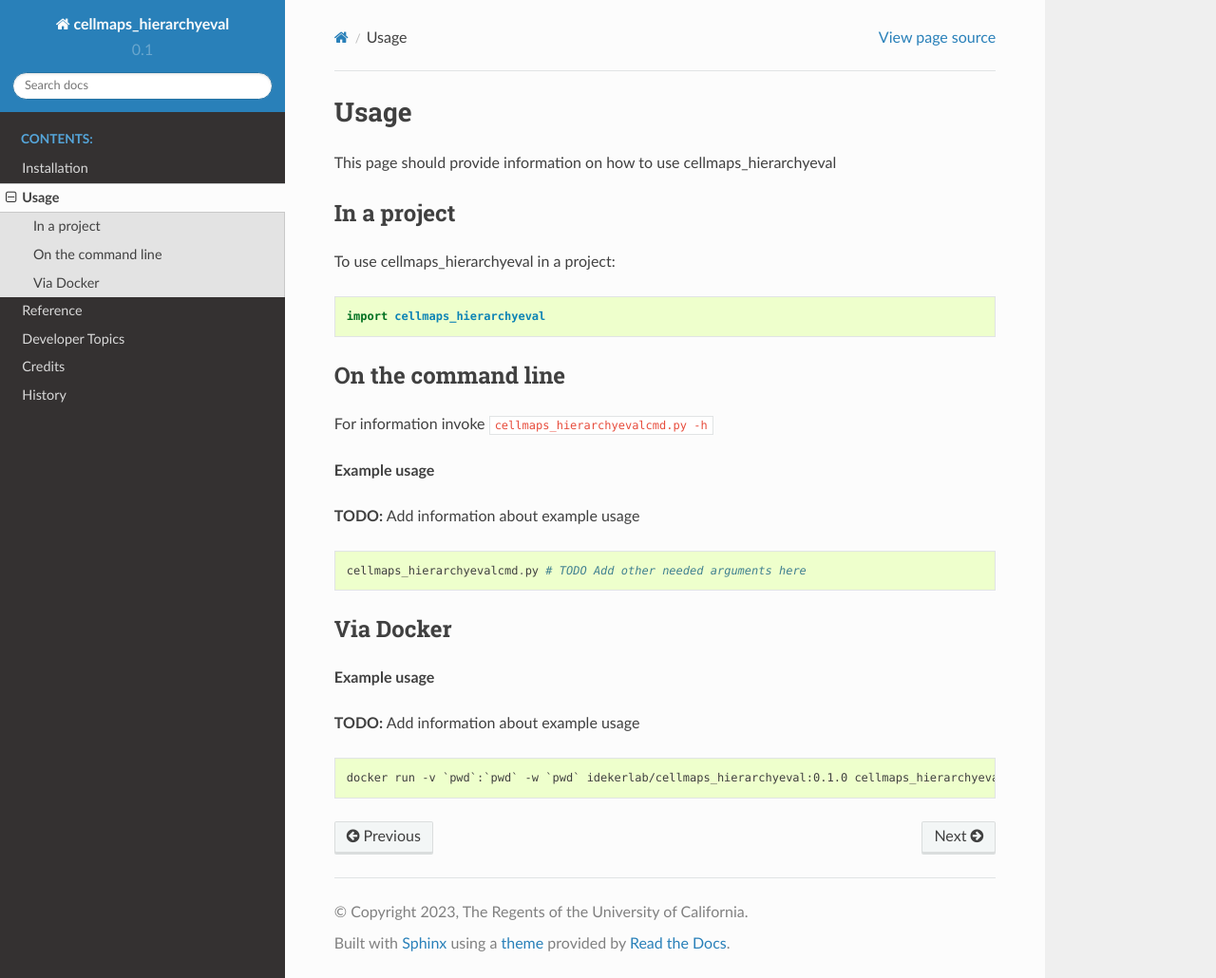
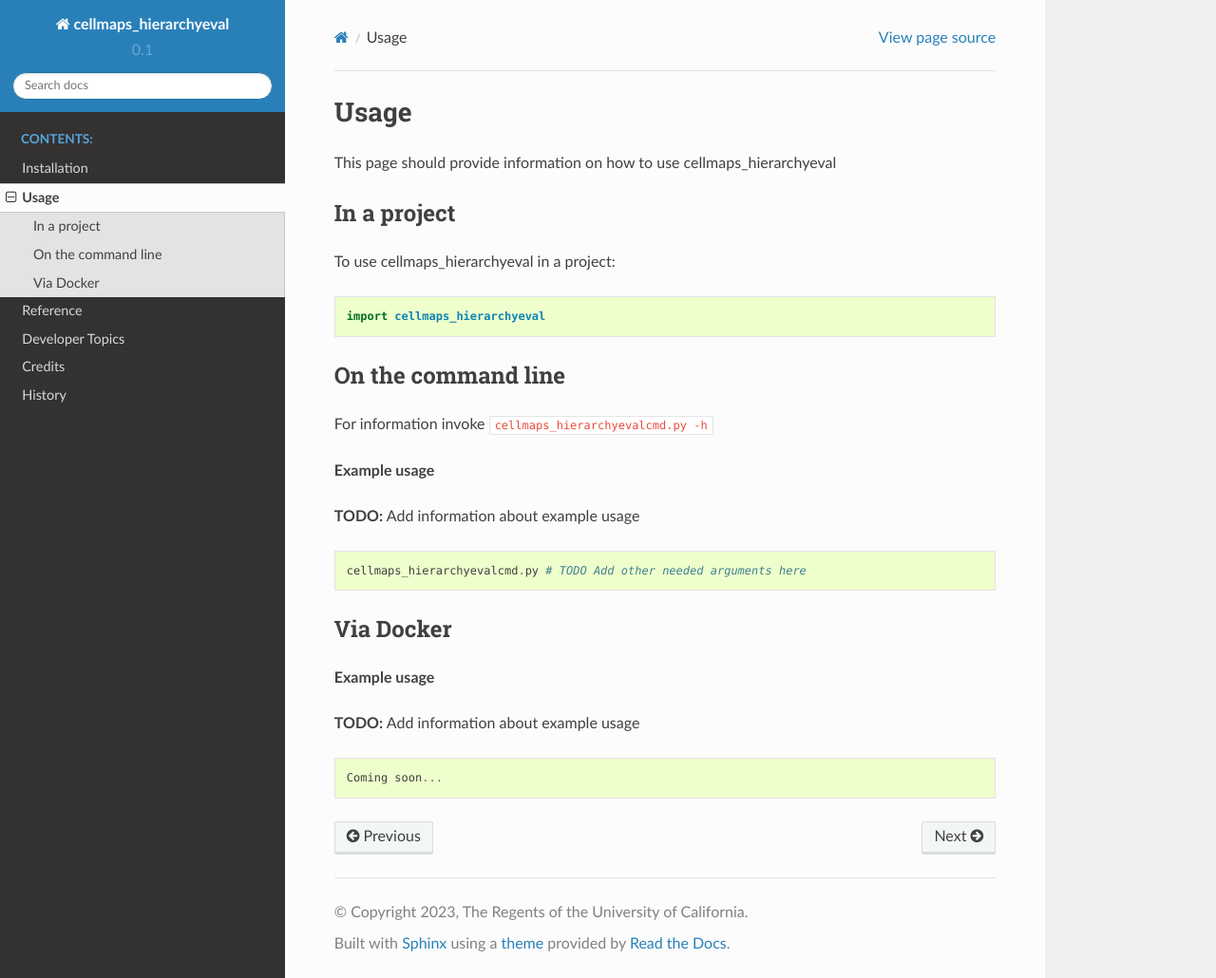
Before and after one commit to wadeschulz/cellmaps_hierarchyeval_experimental, a Sphinx documentation site: the page built from docs/usage.rst, in a window 1280 px wide and 1030 px high. Shown: the whole window at 95% size. Built offline with Sphinx 7.4.7 and the Read the Docs theme 2.0.0, drawn with Linux system fonts in a browser that asks for light colours; pages that are not in the unit, such as notebooks, are missing from menus.

Commit message:
removed docker example

```diff
--- a/docs/usage.rst
+++ b/docs/usage.rst
@@ -34,4 +34,4 @@ Via Docker
 
 .. code-block::
 
-   docker run -v `pwd`:`pwd` -w `pwd` idekerlab/cellmaps_hierarchyeval:0.1.0 cellmaps_hierarchyevalcmd.py # TODO Add other needed arguments here
+   Coming soon...
```
